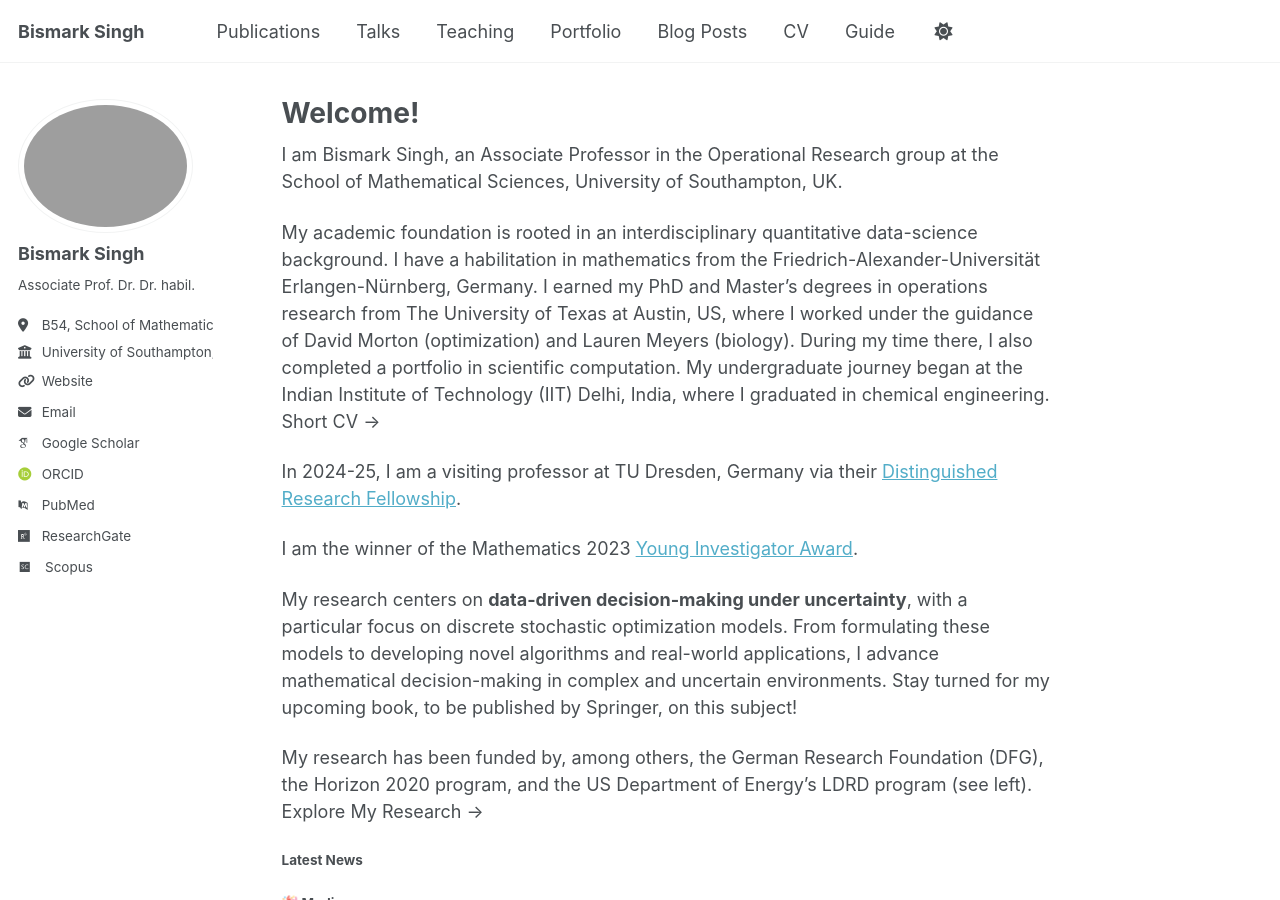
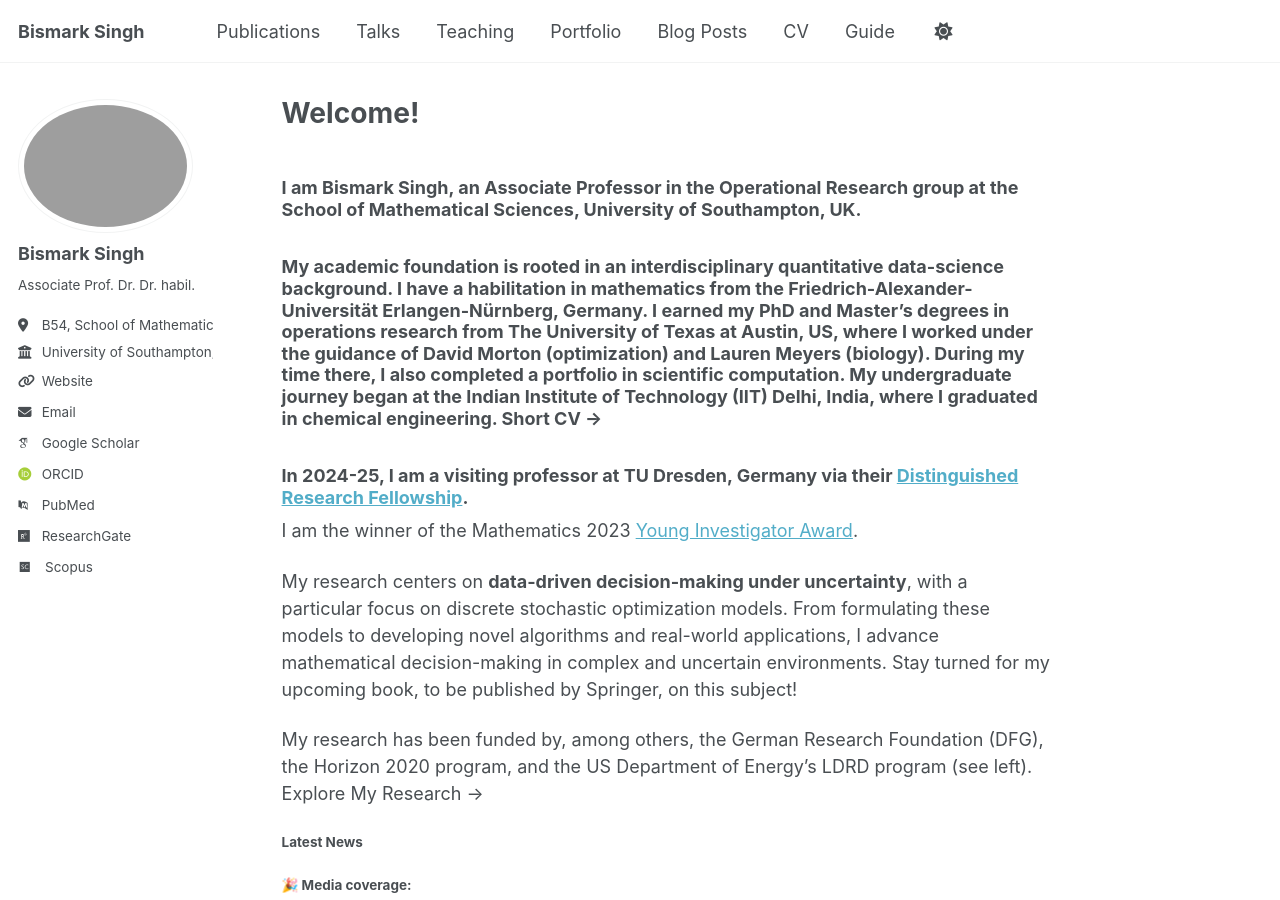
Before and after one commit to bissi1/bissi1.github.io, a Jekyll site: the page built from _pages/about.md, in a window 1280 px wide and 900 px high. Built offline with Jekyll 4.4.1, drawn with Linux system fonts in a browser that asks for light colours; some web fonts are replaced.

```diff
--- a/_pages/about.md
+++ b/_pages/about.md
@@ -7,11 +7,11 @@ redirect_from:
   - /about.html
 ---
 
-I am Bismark Singh, an Associate Professor in the Operational Research group at the School of Mathematical Sciences, University of Southampton, UK.
+### I am Bismark Singh, an Associate Professor in the Operational Research group at the School of Mathematical Sciences, University of Southampton, UK.
 
-My academic foundation is rooted in an interdisciplinary quantitative data-science background. I have a habilitation in mathematics from the Friedrich-Alexander-Universität Erlangen-Nürnberg, Germany.  I earned my PhD and Master's degrees in operations research from The University of Texas at Austin, US, where I worked under the guidance of David Morton (optimization) and Lauren Meyers (biology). During my time there, I also completed a portfolio in scientific computation. My undergraduate journey began at the Indian Institute of Technology (IIT) Delhi, India, where I graduated in chemical engineering.  Short CV →
+### My academic foundation is rooted in an interdisciplinary quantitative data-science background. I have a habilitation in mathematics from the Friedrich-Alexander-Universität Erlangen-Nürnberg, Germany.  I earned my PhD and Master's degrees in operations research from The University of Texas at Austin, US, where I worked under the guidance of David Morton (optimization) and Lauren Meyers (biology). During my time there, I also completed a portfolio in scientific computation. My undergraduate journey began at the Indian Institute of Technology (IIT) Delhi, India, where I graduated in chemical engineering.  Short CV →
 
-In 2024-25, I am a visiting professor at TU Dresden, Germany via their [Distinguished Research Fellowship](https://tu-dresden.de/bu/wirtschaft/die-fakultaet/news/auszeichnung-von-associate-professor-bismark-singh-als-distinguished-research-fellow).
+### In 2024-25, I am a visiting professor at TU Dresden, Germany via their [Distinguished Research Fellowship](https://tu-dresden.de/bu/wirtschaft/die-fakultaet/news/auszeichnung-von-associate-professor-bismark-singh-als-distinguished-research-fellow).
 
 I am the winner of the Mathematics 2023 [Young Investigator Award](https://www.mdpi.com/journal/mathematics/awards/2137).
 
```
